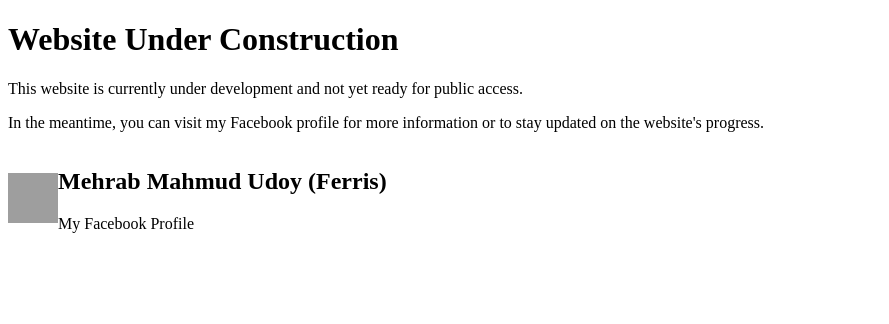
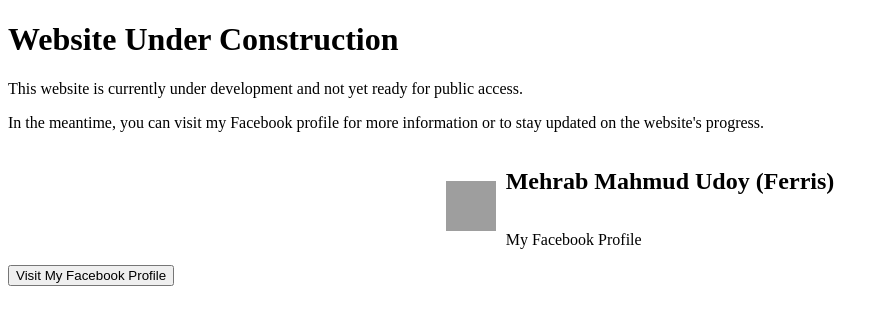
Before and after one commit to rimehrab/rimehrab.github.io, a plain HTML site: page test.html in a window 1280 px wide. Shown: the whole page, without its empty margins (0-889 px from the left). Drawn offline with Linux system fonts and the light colour scheme; grey boxes are pictures that could not be loaded.

Commit message:
Update test.html

```diff
--- a/test.html
+++ b/test.html
@@ -8,7 +8,18 @@
         #facebook-link {
             display: flex;
             align-items: center;
+            justify-content: center; /* Center the content horizontally */
             cursor: pointer;
+        }
+
+        #facebook-link img {
+            margin-right: 10px; /* Adjust the spacing as needed */
+        }
+
+        #facebook-link div {
+            display: flex;
+            flex-direction: column; /* Arrange name and profile description vertically */
+            align-items: flex-start; /* Align text to the left */
         }
     </style>
 </head>
@@ -27,6 +38,8 @@
         </div>
     </div>
 
+    <button id="redirectToFacebook">Visit My Facebook Profile</button>
+
     <script>
         function redirectToFacebook() {
             // Redirect to your Facebook profile URL
```
